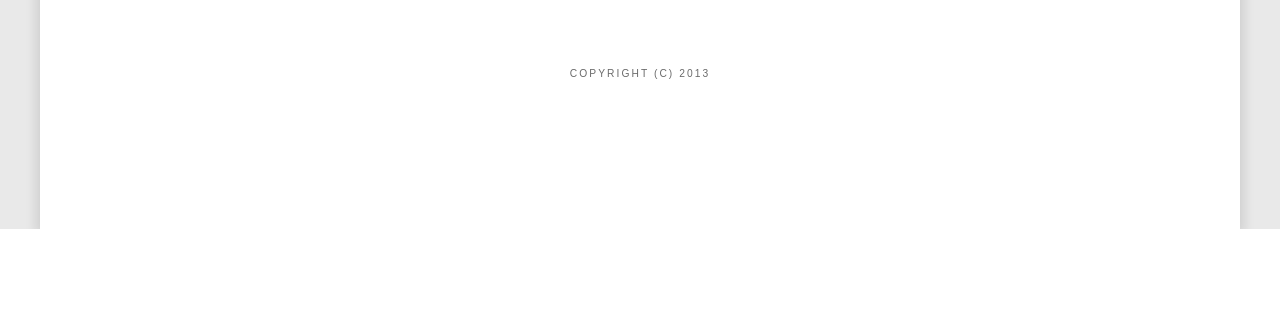
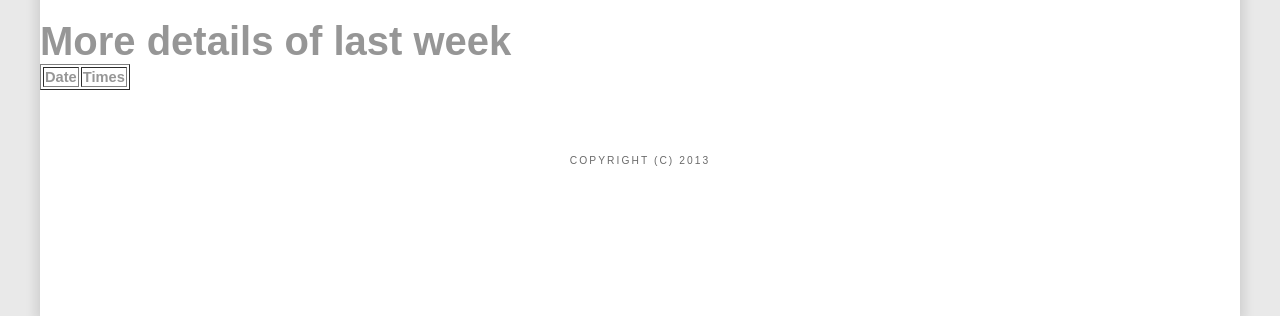
Before and after one commit to scottcunningham/wasp-watcher, a Flask app: page /customers/123 in a window 1280 px wide. Shown: the part 756-1072 px from the top of the page. Before the commit the page ends 985 px from the top, so only its background shows below. Run offline with Flask 2, Linux system fonts and the light colour scheme; data comes from the database, SQL or seed files in the repository; lists and menus that the app fills with data are empty.

Commit message:
added times table

```diff
--- a/app.py
+++ b/app.py
@@ -7,6 +7,7 @@ from flask import g
 from flask import jsonify
 import json
 import time
+import datetime
 
 app = Flask(__name__)
 
@@ -62,9 +63,25 @@ def customer_overview(id):
     # The SQL gets all door activity between now and exactly one week ago, and figures out how many days ago each movement
     # was by getting (timestamp - timestamp of one week ago) / the number of ms in one day
     timestamps = query_db(" SELECT (timestamp - " + str(ts_one_week_ago) + ")/" + str(ONE_DAY_MILLIS) + " AS days_ago, COUNT(customer_id) as count FROM customer_actions WHERE customer_id=" + str(id) + " AND timestamp > " + str(ts_one_week_ago) + " AND customer_id=" + str(id) + " GROUP BY days_ago ORDER BY days_ago DESC")
+    # Get all the timestamps in the one week range to display details of movement in the last week.
+    raw_more_data = query_db("select * from customer_actions where customer_id=" + str(id) + " and timestamp > " + str(ts_one_week_ago))
+    more_data = []
+    temp=[];
+    for data in raw_more_data:
+        date = datetime.datetime.fromtimestamp(data[1]/1e3).strftime('%d/%m/%Y')
+        exists = 0
+        for added in more_data:
+            if(added[0] == date):
+                exists = 1
+                added[1].append(datetime.datetime.fromtimestamp(data[1]/1e3).strftime('%H:%M:%S'))
+        if (exists == 0):
+            temp.append(datetime.datetime.fromtimestamp(data[1]/1e3).strftime('%H:%M:%S'))
+            more_data.append([datetime.datetime.fromtimestamp(data[1]/1e3).strftime('%d/%m/%Y'), temp])
+            temp = []
+
     # print timestamps
     name = query_db("select * from customers where customer_id=" + str(id))
-    return render_template("graphs.html", id=id, name=name[0][1], timestamps=timestamps)
+    return render_template("graphs.html", id=id, name=name[0][1], timestamps=timestamps, more=more_data)
 
 @app.route('/customers/data/ids', methods=['GET'])
 def get_customers():
--- a/templates/graphs.html
+++ b/templates/graphs.html
@@ -24,6 +24,8 @@
 				labels.push('{{message[0]}} days ago');
 				data.push({{message[1]}});
   			{% endfor %}
+  			console.debug('PRINTING DATA NOW for table');
+  			console.debug('{{more}}');
 
 
             var data = {
@@ -58,14 +60,36 @@
 	<div id="one-column" class="container">
 		<div><span class="arrow-down"></span></div>
 		<div id="tbox1"></span>
+			{% if id %}
 				<div class="title">
-			{% if id %}
 					  <h2>Displaying graphs for patient {{ name }}.</h2>
-			{% endif %}
 				</div>
 				<div>
 					<canvas id="chart" width="800" height="400"></canvas>
 				</div>
+				<div>
+					<br/>
+					<h2> More details of last week </h2>
+					<!-- Insert detailed table here -->
+					<table border="1">
+						<tr>
+							<th>Date</th>
+							<th>Times</th>
+						</tr>
+						{% for data in more %}
+								<tr>
+		  							<td>{{data[0]}}</td>
+		  							<td>
+		  								{% for time in data[1] %}
+		  									{{time}}
+		  								{% endfor %}
+		  							</td>
+	  							</tr>
+	  					{% endfor %}
+					</table>
+				</div>
+			{% endif %}
+
 	</div>
 </div>
 <div id="copyright">
```
Lines whose indentation alone changed are shown as unchanged.
